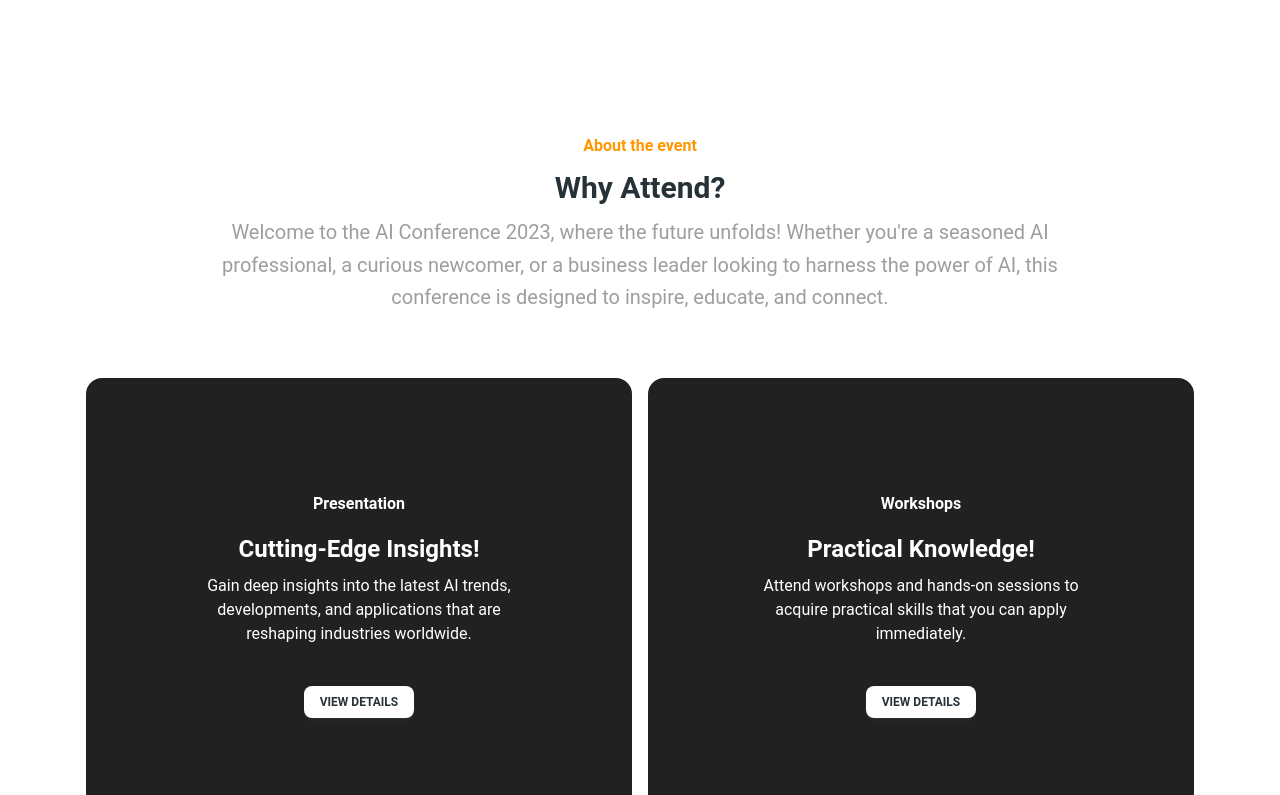
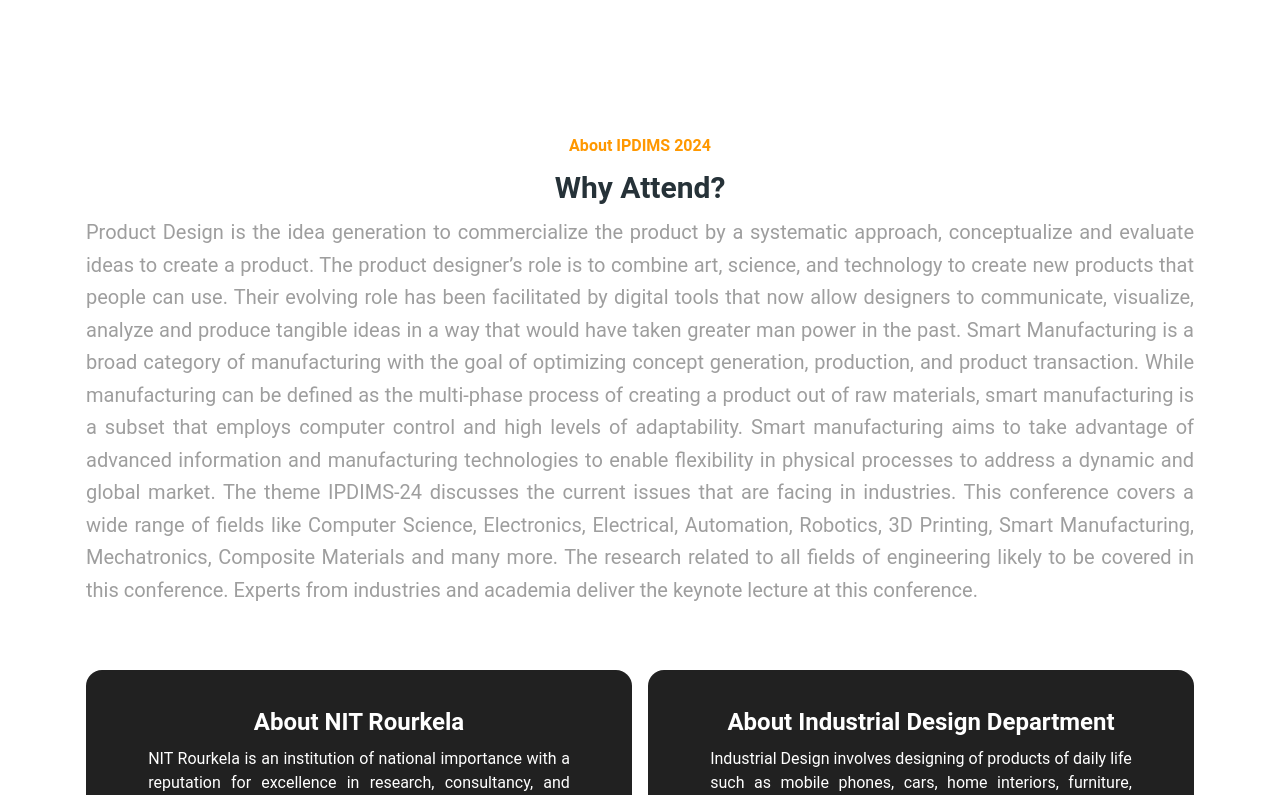
Before and after one commit to iqbalcodes6602/conference-website-rp, a React (Create React App) app: page / in a window 1280 px wide. Shown: the part 1005-1800 px from the top of the page. Built offline with nearby package versions, Linux system fonts and the light colour scheme.

Commit message:
chore: Update npm dependencies and add new packages for home page sections

```diff
--- a/src/components/about-card.jsx
+++ b/src/components/about-card.jsx
@@ -6,10 +6,10 @@
 } from "@material-tailwind/react";
 
 
-export function AboutCard({ title, description, subTitle }) {
+export function AboutCard({ title='', description='', subTitle='' }) {
   return (
     <Card shadow={false}>
-      <CardBody className="h-[453px] p-5 flex flex-col justify-center items-center rounded-2xl bg-gray-900 ">
+      <CardBody className="h-full p-5 flex flex-col items-center rounded-2xl bg-gray-900 ">
         <Typography variant="h6" className="mb-4 text-center" color="white">
           {subTitle}
         </Typography>
@@ -18,13 +18,10 @@
         </Typography>
         <Typography
           color="white"
-          className="mt-2 mb-10 text-base w-full lg:w-8/12 text-center font-normal"
+          className="mt-2 mb-10 text-base w-full lg:w-10/12 text-justify font-normal"
         >
           {description}
         </Typography>
-        <Button color="white" size="sm">
-          view details
-        </Button>
       </CardBody>
     </Card>
   );
--- a/src/pages/sections/home/about-event.jsx
+++ b/src/pages/sections/home/about-event.jsx
@@ -5,16 +5,16 @@
 
 const EVENT_INFO = [
   {
-    title: "Cutting-Edge Insights!",
+    title: "About NIT Rourkela ",
     description:
-      "Gain deep insights into the latest AI trends, developments, and applications that are reshaping industries worldwide. ",
-    subTitle: "Presentation",
+      "NIT Rourkela is an institution of national importance with a reputation for excellence in research, consultancy, and education at the undergraduate, postgraduate, and doctoral levels. It is passionately committed to making our country a world leader in technology and science, and to inculcate this commitment among all its students. Our target is to be known worldwide for our academic standards and to be counted among the best technological institutes in India in terms of innovation, entrepreneurship, and intellectual wealth creation.",
+    // subTitle: "Presentation",
   },
   {
-    title: "Practical Knowledge!",
+    title: "About Industrial Design Department",
     description:
-      "Attend workshops and hands-on sessions to acquire practical skills that you can apply immediately.",
-    subTitle: "Workshops",
+      "Industrial Design involves designing of products of daily life such as mobile phones, cars, home interiors, furniture, home decor, packaging and branding, and so on in such a way so that it makes the modern human life easy and more pleasurable. The field also includes designing of workplaces and tools/equipment in industries to make them safer and more user friendly. The present-day academic activities of Industrial Design are very broad with this due reason. Department of Industrial Design at National Institute of Technology Rourkela was established in 2010 to flourish in the emerging areas of design fields. The Industrial Design department at NIT Rourkela has specialized faculties in all important areas of industrial design such as product design, ergonomics & UX/UI.",
+    // subTitle: "Workshops",
   },
 ];
 
@@ -22,19 +22,20 @@
   return (
     <section className="container mx-auto flex flex-col items-center px-4 py-10">
       <Typography variant="h6" className="text-center mb-2" color="orange">
-        About the event
+        About IPDIMS 2024
       </Typography>
       <Typography variant="h3" className="text-center" color="blue-gray">
         Why Attend?
       </Typography>
       <Typography
         variant="lead"
-        className="mt-2 lg:max-w-4xl mb-8 w-full text-center font-normal !text-gray-500"
+        className="mt-2  mb-8 w-full font-normal !text-gray-500"
+        style={{
+          textAlign: 'justify',
+          // textJustify: 'inter-word'
+        }}
       >
-        Welcome to the AI Conference 2023, where the future unfolds! Whether
-        you&apos;re a seasoned AI professional, a curious newcomer, or a
-        business leader looking to harness the power of AI, this conference is
-        designed to inspire, educate, and connect.
+        Product Design is the idea generation to commercialize the product by a systematic approach, conceptualize and evaluate ideas to create a product. The product designer’s role is to combine art, science, and technology to create new products that people can use. Their evolving role has been facilitated by digital tools that now allow designers to communicate, visualize, analyze and produce tangible ideas in a way that would have taken greater man power in the past. Smart Manufacturing is a broad category of manufacturing with the goal of optimizing concept generation, production, and product transaction. While manufacturing can be defined as the multi-phase process of creating a product out of raw materials, smart manufacturing is a subset that employs computer control and high levels of adaptability. Smart manufacturing aims to take advantage of advanced information and manufacturing technologies to enable flexibility in physical processes to address a dynamic and global market. The theme IPDIMS-24 discusses the current issues that are facing in industries. This conference covers a wide range of fields like Computer Science, Electronics, Electrical, Automation, Robotics, 3D Printing, Smart Manufacturing, Mechatronics, Composite Materials and many more. The research related to all fields of engineering likely to be covered in this conference. Experts from industries and academia deliver the keynote lecture at this conference.
       </Typography>
       <div className="mt-8 w-full grid grid-cols-1 md:grid-cols-2 gap-4 ">
         {EVENT_INFO.map((props, idx) => (
```
